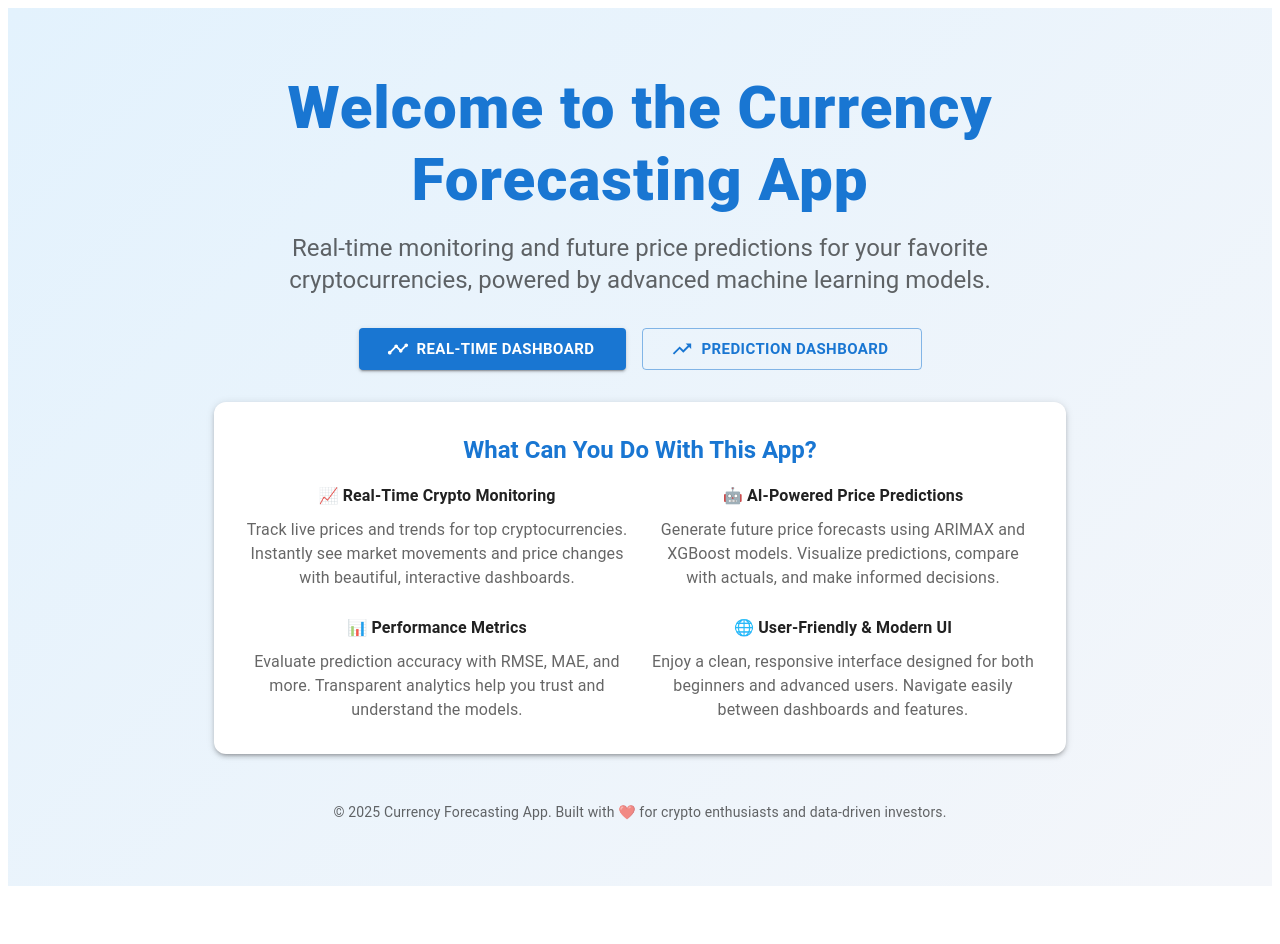
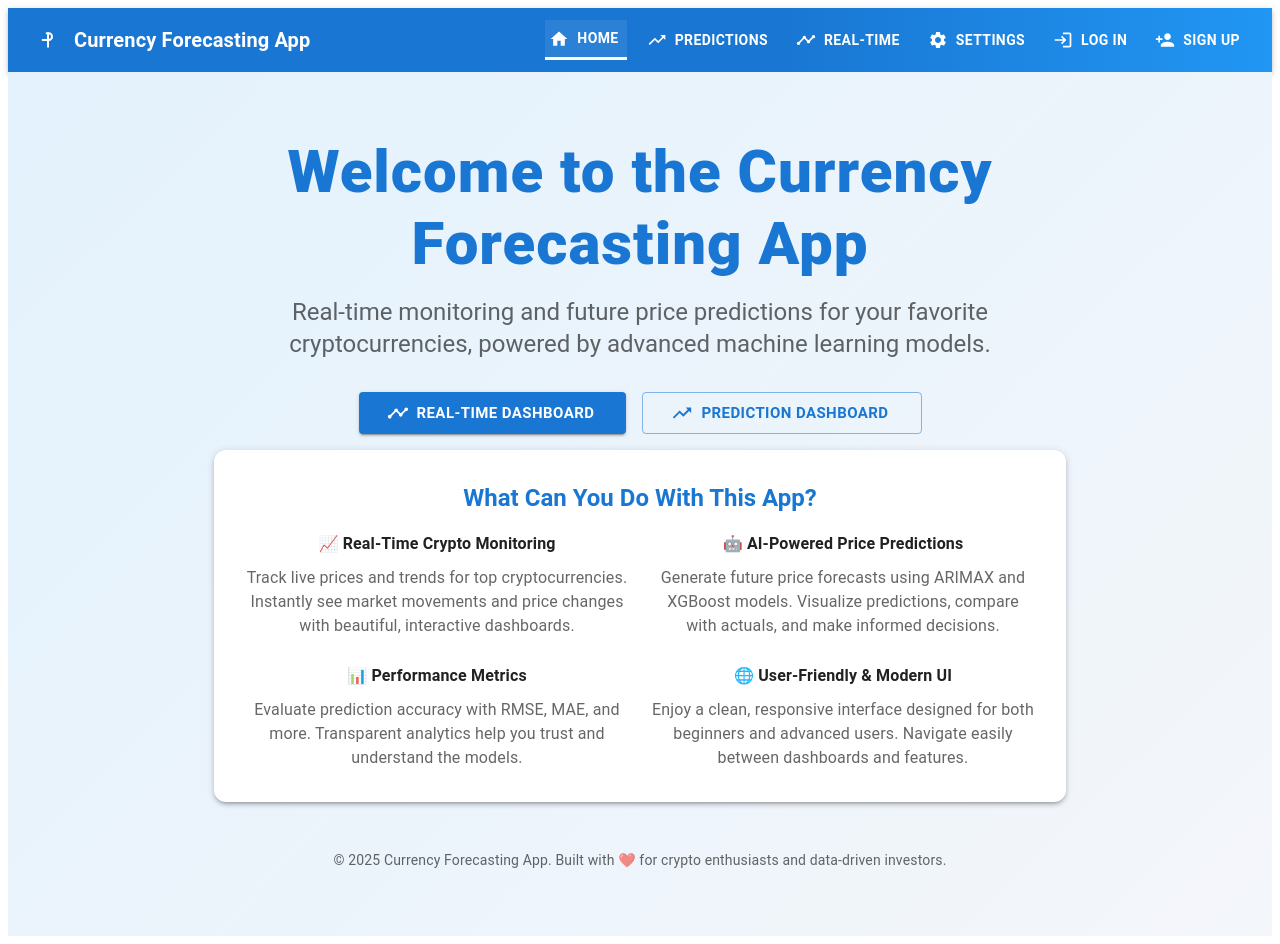
Before and after one commit to VasilisPitsiavas/Currency-Forecasting-App, a React (Create React App) app in the folder frontend/: page / in a window 1280 px wide. Before the commit the page ends 894 px from the top, so only its background shows below. Built offline with nearby package versions, Linux system fonts and the light colour scheme; no server answers; the HTML template or start-up script is replaced by a standard one.

Commit message:
Add log in and sign up buttons in navrbar

```diff
--- a/frontend/src/App.js
+++ b/frontend/src/App.js
@@ -1,17 +1,25 @@
 import React from 'react';
 import { BrowserRouter as Router, Routes, Route } from 'react-router-dom';
-import PredictionDashboard from './components/PredictionDashboard';
+import Navbar from './components/Navbar';
 import HomePage from './components/HomePage';
 import RealTimeTable from './components/RealTimeTable';
+import PredictionDashboard from './components/PredictionDashboard';
+import Login from './components/Login';
+import Signup from './components/Signup';
+
+
 // import RealTimeTable from './components/RealTimeTable'; // Uncomment if you have this component
 
 function App() {
   return (
     <Router>
+      <Navbar />
       <Routes>
         <Route path="/" element={<HomePage />} />
         {/* Uncomment the next line if you have a RealTimeTable component */}
         {/* <Route path="/realtime" element={<RealTimeTable symbol="ETH" currency="USD" />} /> */}
+        <Route path="/login" element={<Login />} />
+        <Route path="/signup" element={<Signup />} />
         <Route path="/predict" element={<PredictionDashboard />} />
         <Route path="/realtime" element={<RealTimeTable symbol="ETH" currency="USD" />} />
       </Routes>
--- a/frontend/src/components/HomePage.js
+++ b/frontend/src/components/HomePage.js
@@ -15,7 +15,7 @@ export default function HomePage() {
         <Typography variant="h5" sx={{ mb: 4, color: 'text.secondary', fontWeight: 400 }}>
           Real-time monitoring and future price predictions for your favorite cryptocurrencies, powered by advanced machine learning models.
         </Typography>
-        <Grid container spacing={2} justifyContent="center" sx={{ mb: 4 }}>
+        <Grid container spacing={2} justifyContent="center" sx={{ mb: 2 }}>
           <Grid item>
             <Button
               variant="contained"
--- a/frontend/src/components/Navbar.js
+++ b/frontend/src/components/Navbar.js
@@ -1,6 +1,6 @@
 import React from 'react';
 import { AppBar, Toolbar, Typography, Button, Box } from '@mui/material';
-import { TrendingUp, Timeline, Settings, Home as HomeIcon } from '@mui/icons-material';
+import { TrendingUp, Timeline, Settings, Home as HomeIcon, Login as LoginIcon, PersonAdd as PersonAddIcon } from '@mui/icons-material';
 import { Link as RouterLink, useLocation } from 'react-router-dom';
 
 // Free SVG icon (currency/finance theme)
@@ -56,6 +56,24 @@ function Navbar() {
               {link.label}
             </Button>
           ))}
+          <Button
+            color="inherit"
+            startIcon={<LoginIcon />}
+            component={RouterLink}
+            to="/login"
+            sx={{ fontWeight: 600 }}
+          >
+            Log In
+          </Button>
+          <Button
+            color="inherit"
+            startIcon={<PersonAddIcon />}
+            component={RouterLink}
+            to="/signup"
+            sx={{ fontWeight: 600 }}
+          >
+            Sign Up
+          </Button>
         </Box>
       </Toolbar>
     </AppBar>
```
